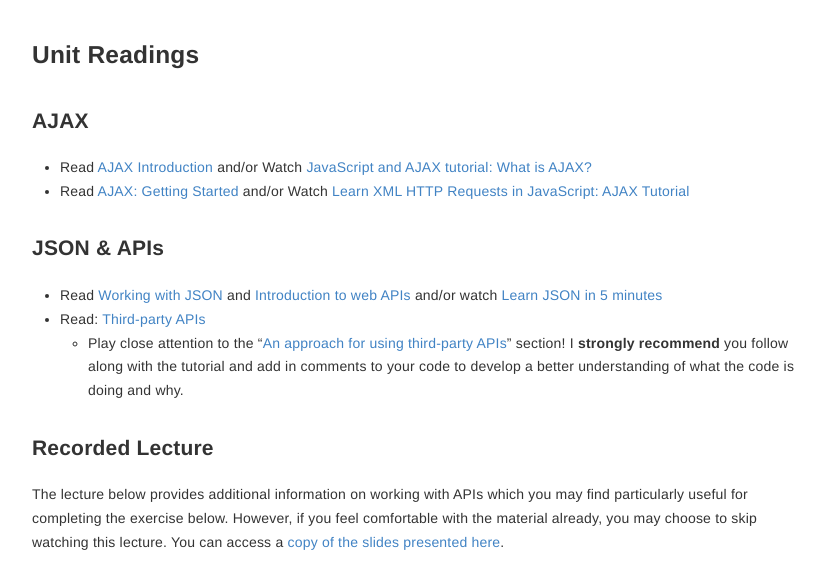
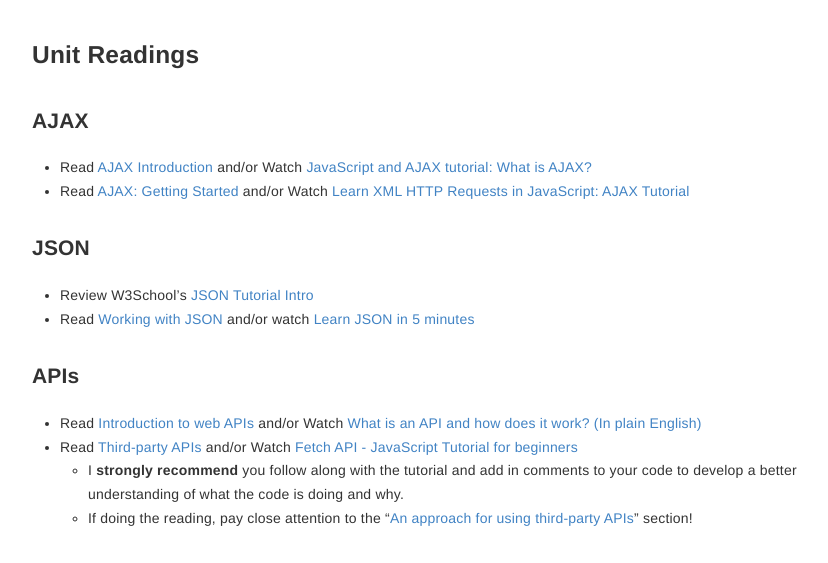
Before and after one commit to vickiebananas/nu-web-dev, a Jekyll site: the page built from _units/unit5.md, in a window 1280 px wide, cut to the strip 711-1274 px from the top of the page. Shown: the whole strip, without its empty margins (223-1051 px from the left). Built offline with Jekyll 4.4.1, drawn with Linux system fonts in a browser that asks for light colours.

Commit message:
updated u5 readings

```diff
--- a/_units/unit5.md
+++ b/_units/unit5.md
@@ -33,10 +33,16 @@ You should use the questions below to assess your own learning and understanding
 - Read [AJAX Introduction](https://www.w3schools.com/xml/ajax_intro.asp) and/or Watch [JavaScript and AJAX tutorial: What is AJAX?](https://www.youtube.com/watch?v=RDo3hBL1rfA)
 - Read [AJAX: Getting Started](https://developer.mozilla.org/en-US/docs/Web/Guide/AJAX/Getting_Started) and/or Watch [Learn XML HTTP Requests in JavaScript: AJAX Tutorial](https://www.youtube.com/watch?v=rjmtYkRK1nM)
 
-### JSON & APIs
-- Read [Working with JSON](https://developer.mozilla.org/en-US/docs/Learn/JavaScript/Objects/JSON) and [Introduction to web APIs](https://developer.mozilla.org/en-US/docs/Learn/JavaScript/Client-side_web_APIs/Introduction) and/or watch [Learn JSON in 5 minutes](https://www.youtube.com/watch?v=KgGIm6A9Tx0)
-- Read: [Third-party APIs](https://developer.mozilla.org/en-US/docs/Learn/JavaScript/Client-side_web_APIs/Third_party_APIs)
-	- Play close attention to the “[An approach for using third-party APIs](https://developer.mozilla.org/en-US/docs/Learn/JavaScript/Client-side_web_APIs/Third_party_APIs#an_approach_for_using_third-party_apis)" section! I **strongly recommend** you follow along with the tutorial and add in comments to your code to develop a better understanding of what the code is doing and why.
+### JSON
+- Review W3School's [JSON Tutorial Intro](https://www.w3schools.com/js/js_json_intro.asp)
+- Read [Working with JSON](https://developer.mozilla.org/en-US/docs/Learn/JavaScript/Objects/JSON) and/or watch [Learn JSON in 5 minutes](https://www.youtube.com/watch?v=KgGIm6A9Tx0)
+
+### APIs
+- Read [Introduction to web APIs](https://developer.mozilla.org/en-US/docs/Learn/JavaScript/Client-side_web_APIs/Introduction) and/or Watch [What is an API and how does it work? (In plain English)](https://www.youtube.com/watch?v=Yzx7ihtCGBs)
+- Read [Third-party APIs](https://developer.mozilla.org/en-US/docs/Learn/JavaScript/Client-side_web_APIs/Third_party_APIs) and/or Watch [Fetch API - JavaScript Tutorial for beginners](https://www.youtube.com/watch?v=ubw2hdQIl4E)
+	- I **strongly recommend** you follow along with the tutorial and add in comments to your code to develop a better understanding of what the code is doing and why.
+	- If doing the reading, pay close attention to the “[An approach for using third-party APIs](https://developer.mozilla.org/en-US/docs/Learn/JavaScript/Client-side_web_APIs/Third_party_APIs#an_approach_for_using_third-party_apis)" section!
+
 
 ### Recorded Lecture
 The lecture below provides additional information on working with APIs which you may find particularly useful for completing the exercise below. However, if you feel comfortable with the material already, you may choose to skip watching this lecture. You can access a [copy of the slides presented here](https://docs.google.com/presentation/d/18ZM0EBSRj4RztLgW2rgFNGd9IMe5v1OafCsNeNouVR4/).
```
